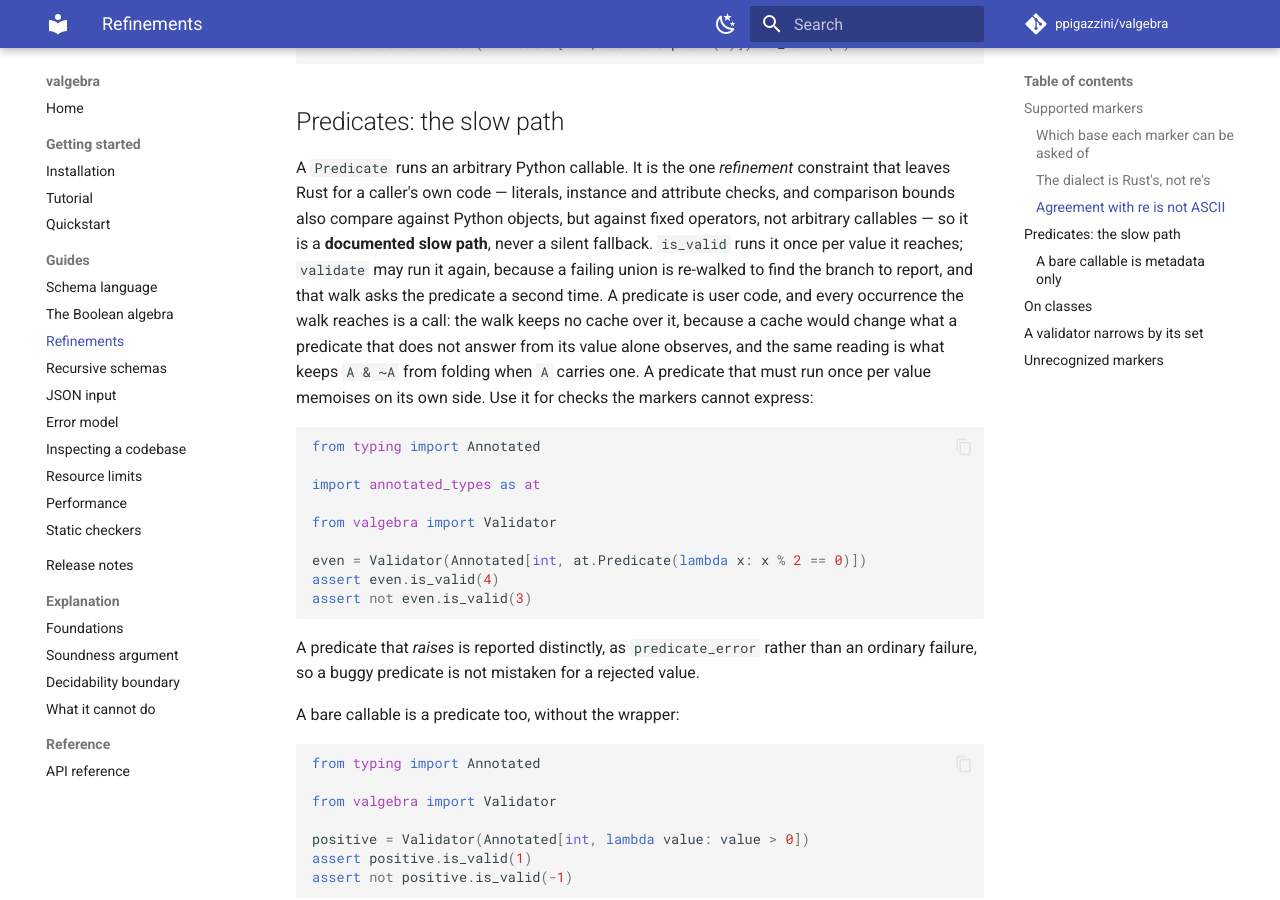
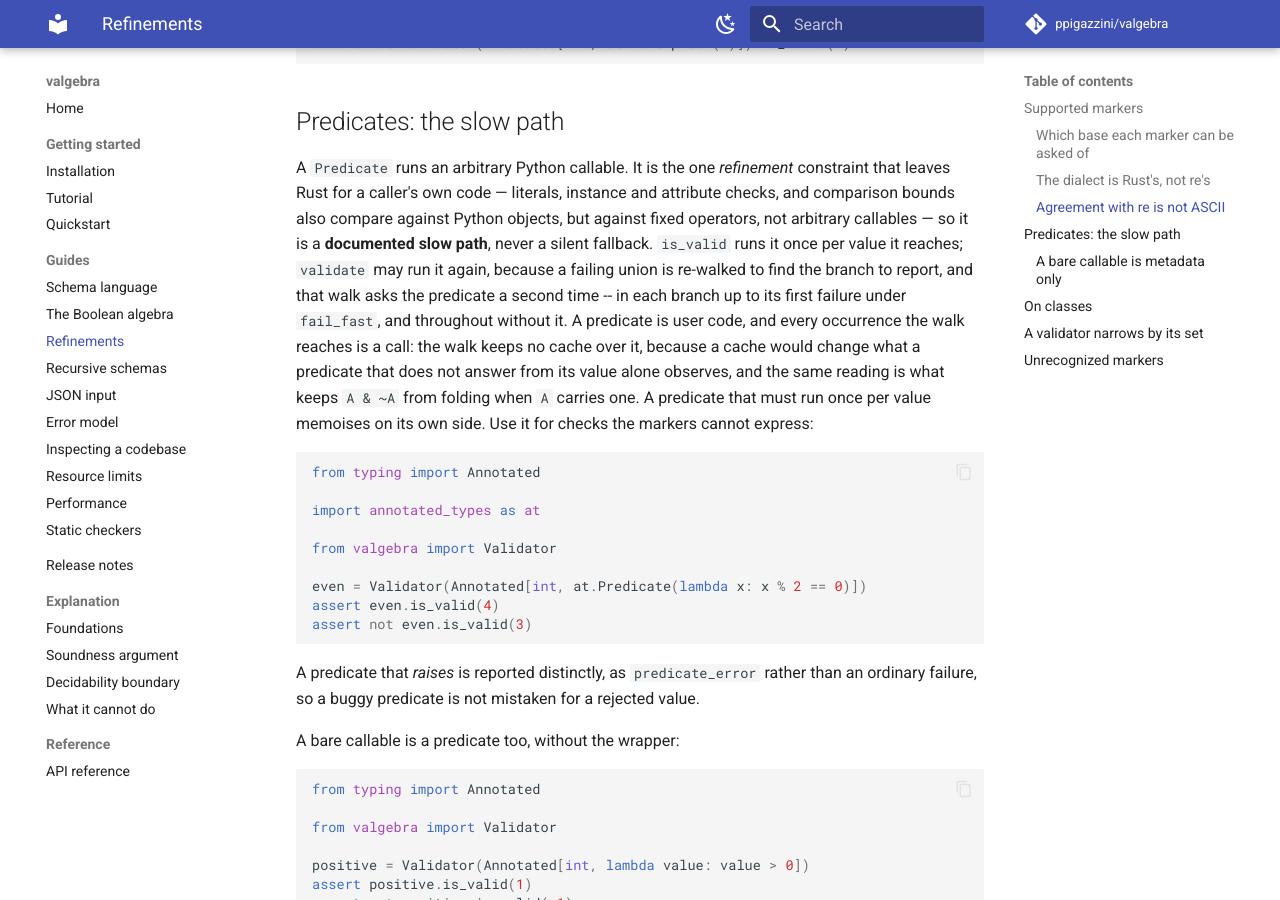
Before and after one commit to ppigazzini/valgebra, an MkDocs documentation site: the page built from docs/05-refinements.md, in a window 1280 px wide and 900 px high, scrolled down 7300 px. Built offline with MkDocs 1.6.1 and Material for MkDocs 9.7.7, drawn with Linux system fonts in a browser that asks for light colours; comment, search, counter and statistics services are not loaded.

Commit message:
fix: a fail-fast union report walks no branch past its first failure
A union no branch admits reports its closest branch, the one that
descended furthest into the value before failing, measured as the path
depth of the branch's first failure: the first violation its walk
records. Each branch is walked in the caller's mode. Under fail_fast a
branch stops at its first failure, which is all the choice reads, so
refusing a union costs a fail-fast walk of each branch rather than the
size of the value: a 100,000-element list refused inside a union branch
costs what the same record refused outside a union costs. The full
report walks every branch whole and chooses the same branch, so the one
failure fail_fast reports is the one the full report leads with.

Choosing by the deepest failure anywhere in a branch needs every branch
walked whole in every mode. Where a branch fails shallowly and again
deeper inside, the branch whose first failure lies deeper is the one
reported. The limits page states what the report costs with and without
fail_fast.

````diff
--- a/docs/05-refinements.md
+++ b/docs/05-refinements.md
@@ -357,12 +357,14 @@
 against fixed operators, not arbitrary callables — so it is a **documented slow
 path**, never a silent fallback. `is_valid` runs it once per value it reaches;
 `validate` may run it again, because a failing union is re-walked to find the
-branch to report, and that walk asks the predicate a second time. A predicate
-is user code, and every occurrence the walk reaches is a call: the walk keeps
-no cache over it, because a cache would change what a predicate that does not
-answer from its value alone observes, and the same reading is what keeps
-`A & ~A` from folding when `A` carries one. A predicate that must run once per
-value memoises on its own side. Use it for checks the markers cannot express:
+branch to report, and that walk asks the predicate a second time -- in each
+branch up to its first failure under `fail_fast`, and throughout without it. A
+predicate is user code, and every occurrence the walk reaches is a call: the
+walk keeps no cache over it, because a cache would change what a predicate that
+does not answer from its value alone observes, and the same reading is what
+keeps `A & ~A` from folding when `A` carries one. A predicate that must run once
+per value memoises on its own side. Use it for checks the markers cannot
+express:
 
 ```python
 from typing import Annotated
````
Also changed, not shown: CHANGELOG.md (+10 -0 lines), docs/08-error-model.md (+7 -6 lines), docs/10-limits.md (+5 -2 lines), docs/dev/04-walk.md (+14 -8 lines), 4 other files.
